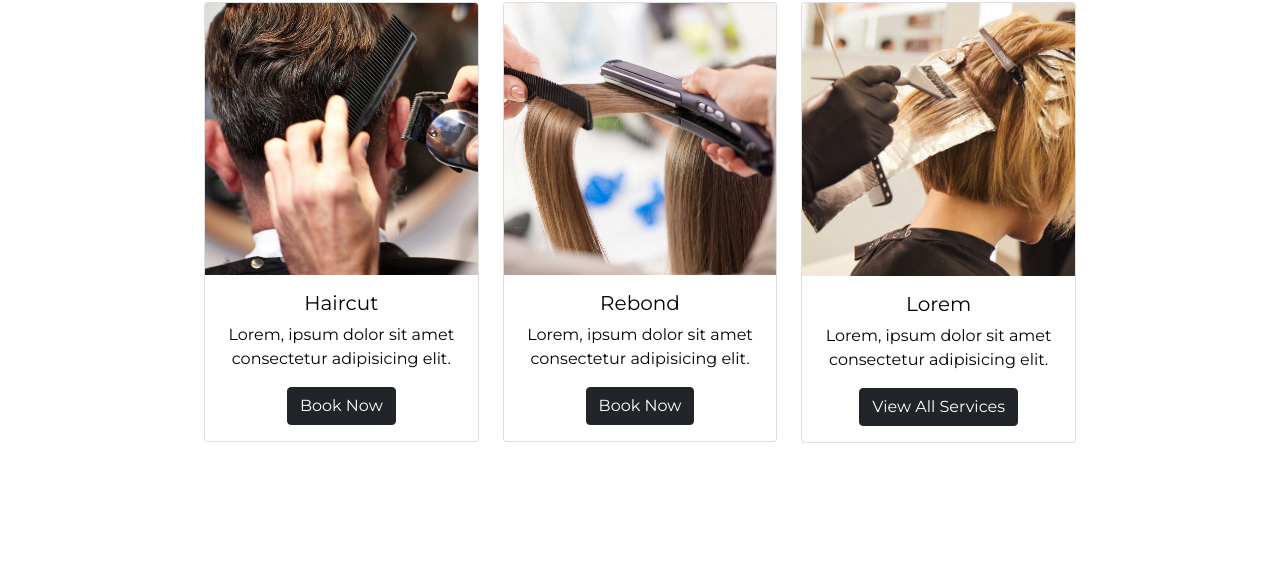
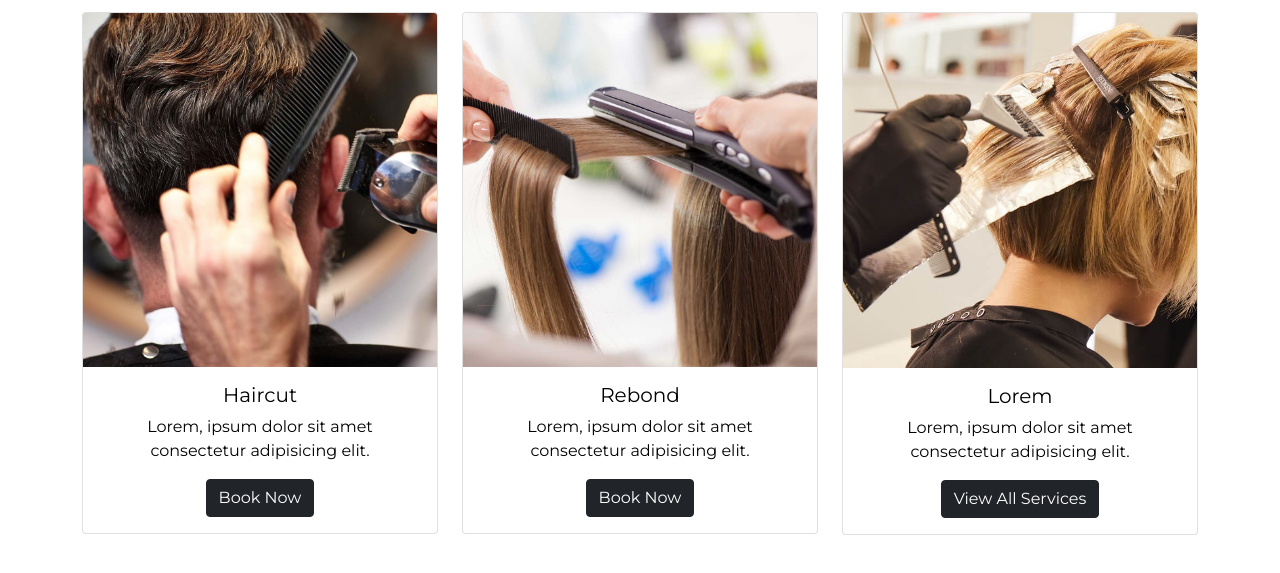
Before and after one commit to cisjacob/Obaya-Website, a plain HTML site: page index.html in a window 1280 px wide. Shown: the part 679-1252 px from the top of the page. Before the commit the page ends 1160 px from the top, so only its background shows below. Drawn offline with nearby package versions, Linux system fonts and the light colour scheme; a web font is replaced by a local one.

Commit message:
Update index.css

```diff
--- a/css/index.css
+++ b/css/index.css
@@ -69,12 +69,16 @@ body{
 /* Services */
 
 #services{
-    padding: 3% 15%;
+    padding: 3% 4%;
     color: black;
 }
 
 #services > h1 {
     font-weight: bold;
+}
+
+.card{
+    margin-top: 3%;
 }
 
 
```
